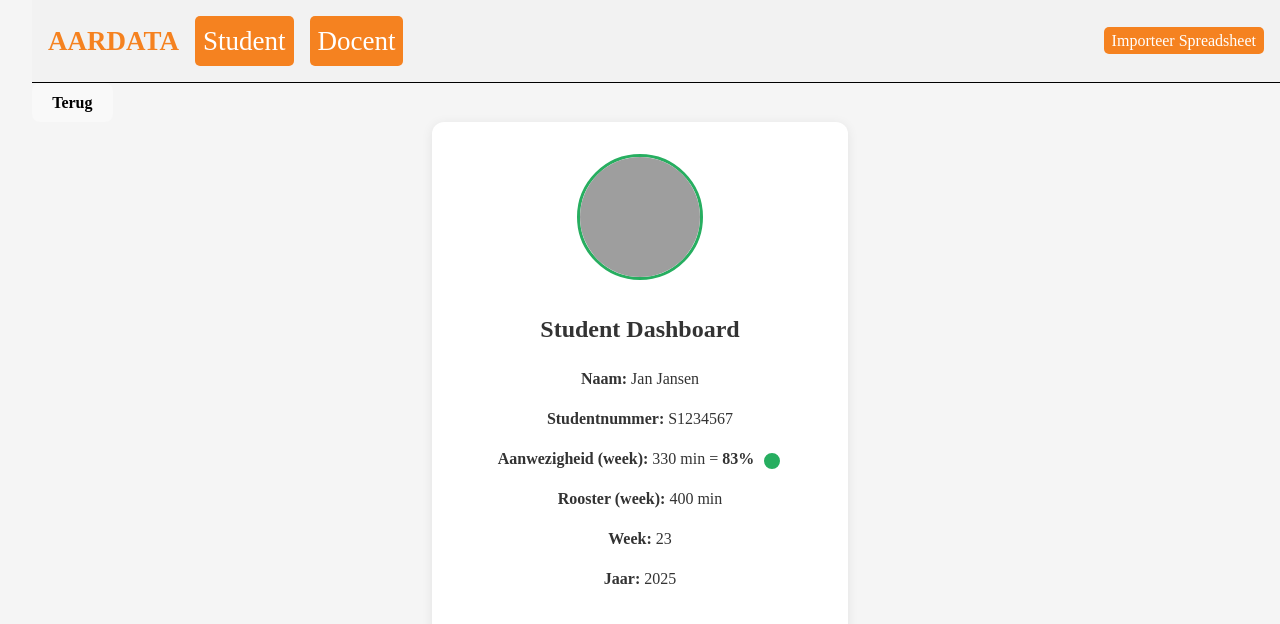
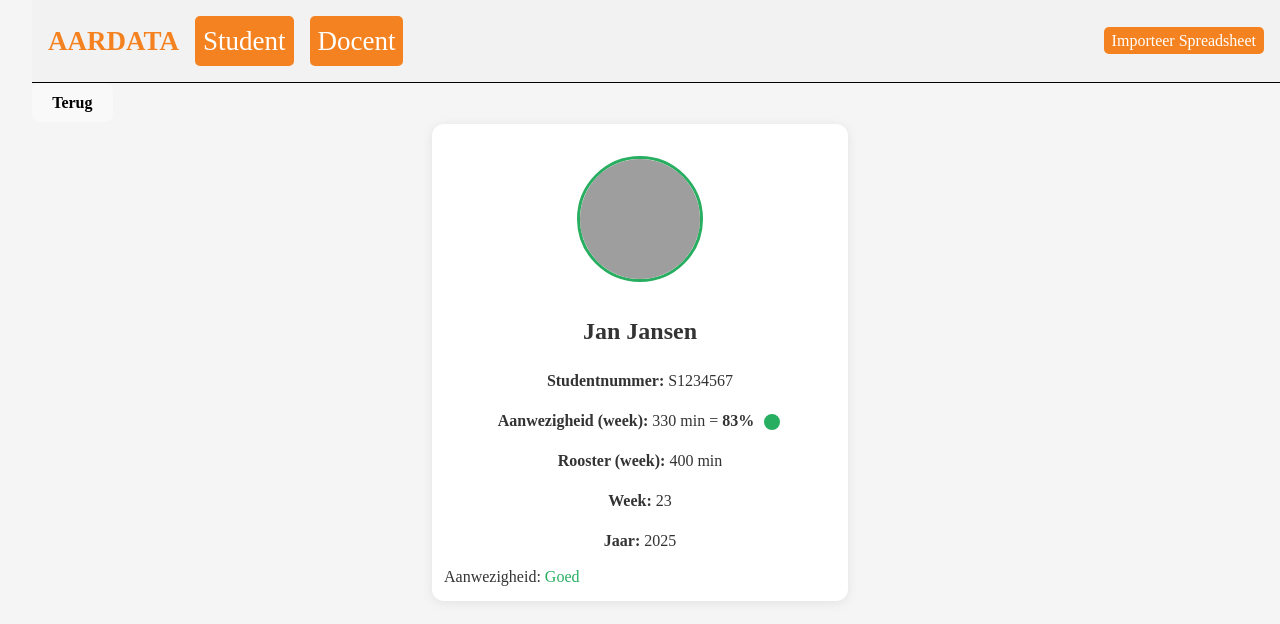
Before and after one commit to OliverDeltion/Herexamen, a React (Vite) app in the folder frontend/: page / in a window 1280 px wide. Both pictures are taken after a click on the button "Student". Shown: the top 624 px of the page. Built offline with nearby package versions, Linux system fonts and the light colour scheme; grey boxes are pictures that could not be loaded.

Commit message:
StudentDashboard - Aanwezigheid status toegevoegd
Links onder in de studentcontainer

```diff
--- a/frontend/src/components/dashboard/StudentDashboard.jsx
+++ b/frontend/src/components/dashboard/StudentDashboard.jsx
@@ -35,10 +35,7 @@ const StudentDashboard = () => {
                         className={`profile-border-${colorClass}`}
                     />
                 </div>
-                <h2>Student Dashboard</h2>
-                <p>
-                    <strong>Naam:</strong> {student.naam}
-                </p>
+                <h2>{student.naam}</h2>
                 <p>
                     <strong>Studentnummer:</strong> {student.studentNumber}
                 </p>
@@ -59,6 +56,9 @@ const StudentDashboard = () => {
                 <p>
                     <strong>Jaar:</strong> {student.year}
                 </p>
+                <span className="status" style={{ textTransform: "capitalize" }}>
+                    Aanwezigheid: <span className={`status-color-${colorClass}`}>{colorClass}</span>
+                </span>
             </div>
         </div>
     );
--- a/frontend/src/components/dashboard/StudentDashboard.scss
+++ b/frontend/src/components/dashboard/StudentDashboard.scss
@@ -12,6 +12,7 @@
   box-shadow: 0 2px 12px rgba(0,0,0,0.08);
   min-width: 320px;
   text-align: center;
+  position: relative;
 }
 
 .student-profile-photo {
@@ -59,3 +60,19 @@ $color-perfect:     #00C3A5;
 .profile-border-goed        { border-color: $color-goed !important; }
 .profile-border-excellent   { border-color: $color-excellent !important; }
 .profile-border-perfect     { border-color: $color-perfect !important; }
+
+.status {
+  position: absolute;
+  left: 0;
+  bottom: 0;
+  margin: 12px;
+  font-size: 1rem;
+}
+
+.status-color-fail        { color: $color-fail !important; }
+.status-color-kritiek     { color: $color-kritiek !important; }
+.status-color-onvoldoende { color: $color-onvoldoende !important; }
+.status-color-redelijk    { color: $color-redelijk !important; }
+.status-color-goed        { color: $color-goed !important; }
+.status-color-excellent   { color: $color-excellent !important; }
+.status-color-perfect     { color: $color-perfect !important; }
```
